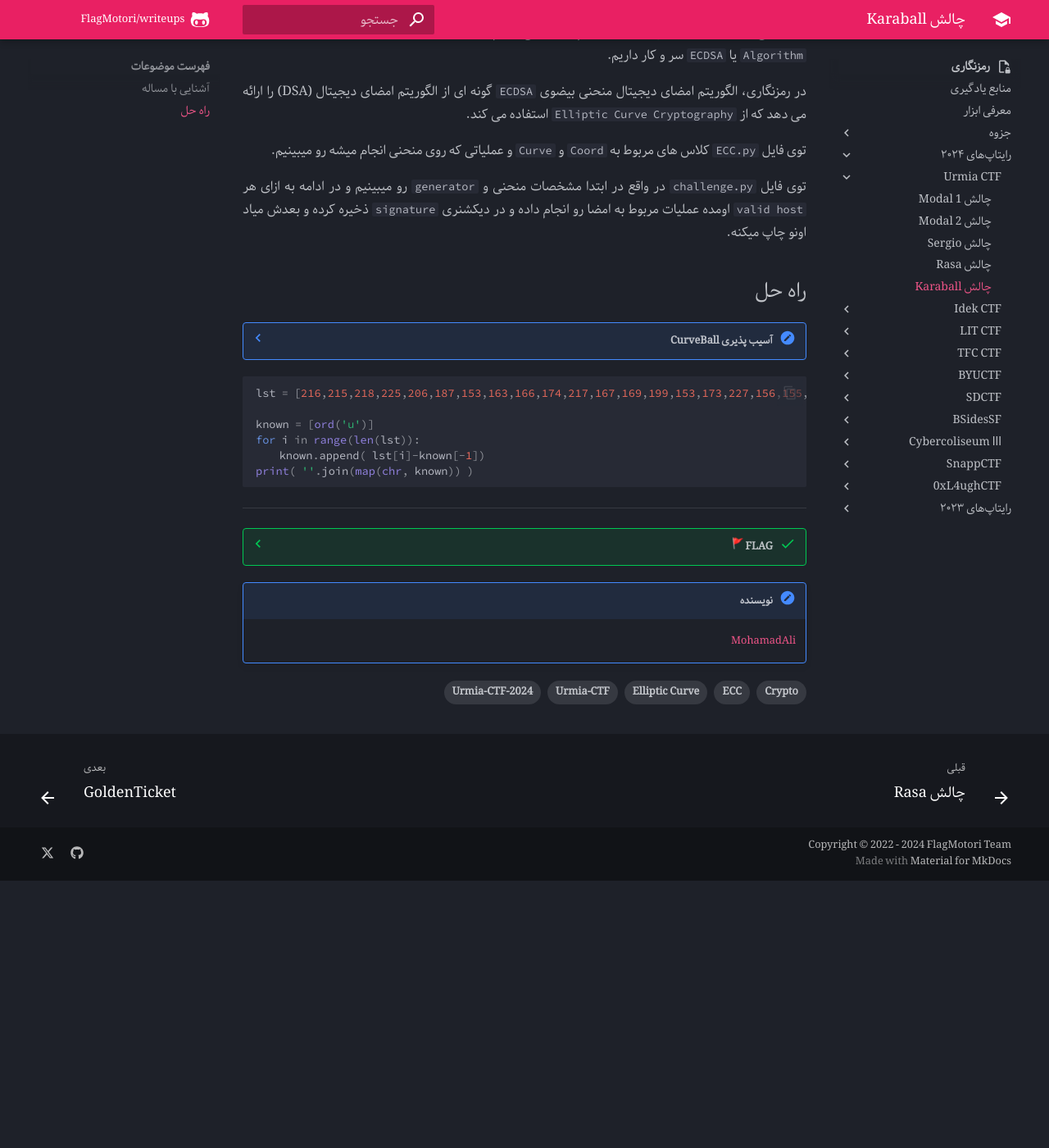
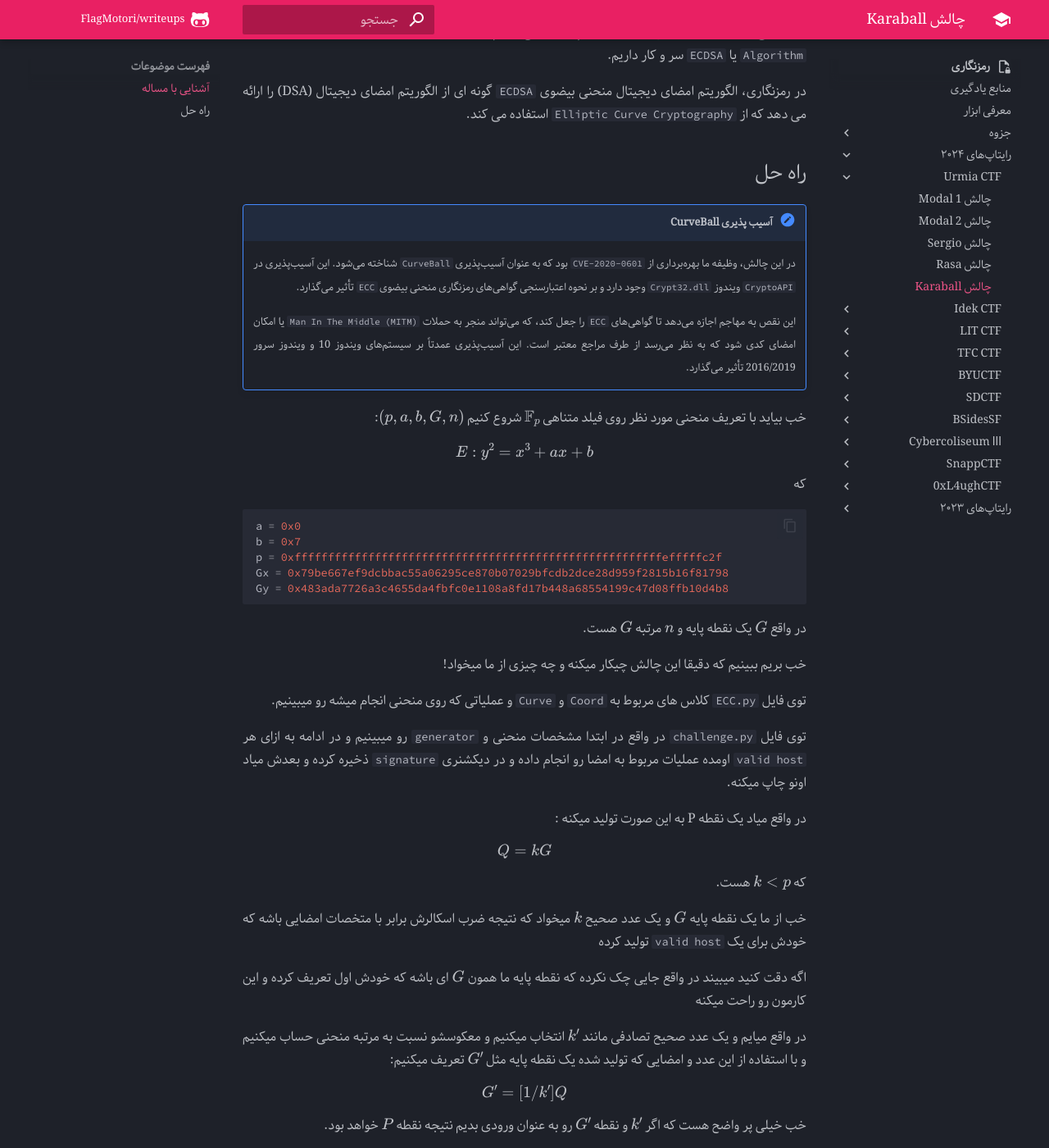
Before and after one commit to FlagMotori/writeups, an MkDocs documentation site: the page built from docs/crypto/writeups/2024/Urmia-CTF/Karaball.md, in a window 1280 px wide and 1400 px high, scrolled down 1572 px. Shown: the whole window at 82% size. Built offline with MkDocs 1.6.1 and Material for MkDocs 9.7.7, drawn with Linux system fonts in a browser that asks for light colours; emoji names are drawn with the system emoji font; formulas are drawn with MathJax 3; comment, search, counter and statistics services are not loaded; before the commit the page ends 2646 px from its top, so only the background shows below that; some of the changed text lies outside the part shown.

Commit message:
Karaball - urmiaCTF

````diff
--- a/docs/crypto/writeups/2024/Urmia-CTF/Karaball.md
+++ b/docs/crypto/writeups/2024/Urmia-CTF/Karaball.md
@@ -158,31 +158,94 @@
 
 در رمزنگاری، الگوریتم امضای دیجیتال منحنی بیضوی `ECDSA` گونه ای از الگوریتم امضای دیجیتال (DSA) را ارائه می دهد که از `Elliptic Curve Cryptography` استفاده می کند.
 
+
+## راه حل
+
+!!! note "آسیب پذیری CurveBall"
+    در این چالش، وظیفه ما بهره‌برداری از `CVE-2020-0601` بود که به عنوان آسیب‌پذیری `CurveBall` شناخته می‌شود. این آسیب‌پذیری در `CryptoAPI` ویندوز `Crypt32.dll` وجود دارد و بر نحوه اعتبارسنجی گواهی‌های رمزنگاری منحنی بیضوی `ECC` تأثیر می‌گذارد.
+
+    این نقص به مهاجم اجازه می‌دهد تا گواهی‌های `ECC` را جعل کند، که می‌تواند منجر به حملات `Man In The Middle (MITM)` یا امکان امضای کدی شود که به نظر می‌رسد از طرف مراجع معتبر است. این آسیب‌پذیری عمدتاً بر سیستم‌های ویندوز 10 و ویندوز سرور 2016/2019 تأثیر می‌گذارد.
+
+خب بیاید با تعریف منحنی مورد نظر روی فیلد متناهی $\mathbb{F}_p$ شروع کنیم $(p,a,b,G,n)$:
+
+$$E:y^2 = x^3 + ax + b$$
+
+که
+
+```py
+a = 0x0
+b = 0x7
+p = 0xfffffffffffffffffffffffffffffffffffffffffffffffffffffffefffffc2f
+Gx = 0x79be667ef9dcbbac55a06295ce870b07029bfcdb2dce28d959f2815b16f81798
+Gy = 0x483ada7726a3c4655da4fbfc0e1108a8fd17b448a68554199c47d08ffb10d4b8
+```
+در واقع $G$ یک نقطه پایه و $n$ مرتبه $G$ هست.
+
+خب بریم ببینیم که دقیقا این چالش چیکار میکنه و چه چیزی از ما میخواد!
+
 توی فایل `ECC.py` کلاس های مربوط به `Coord` و `Curve` و عملیاتی که روی منحنی انجام میشه رو میبینیم.
 
 توی فایل `challenge.py` در واقع در ابتدا مشخصات منحنی و `generator` رو میبینیم و در ادامه به ازای هر `valid host` اومده عملیات مربوط به امضا رو انجام داده و در دیکشنری `signature` ذخیره کرده و بعدش میاد اونو چاپ میکنه.
 
+در واقع میاد یک نقطه P به این صورت تولید میکنه :
 
-## راه حل
+$$Q = kG$$
 
-??? note "آسیب پذیری CurveBall"
-    در این چالش، وظیفه ما بهره‌برداری از `CVE-2020-0601` بود که به عنوان آسیب‌پذیری `CurveBall` شناخته می‌شود. این آسیب‌پذیری در `CryptoAPI` ویندوز `(Crypt32.dll)` وجود دارد و بر نحوه اعتبارسنجی گواهی‌های رمزنگاری منحنی بیضوی `ECC` تأثیر می‌گذارد.
+که $k < p$ هست.
 
-    این نقص به مهاجم اجازه می‌دهد تا گواهی‌های `ECC` را جعل کند، که می‌تواند منجر به حملات `Man In The Middle (MITM)` یا امکان امضای کدی شود که به نظر می‌رسد از طرف مراجع معتبر است. این آسیب‌پذیری عمدتاً بر سیستم‌های ویندوز 10 و ویندوز سرور 2016/2019 تأثیر می‌گذارد.
+خب از ما یک نقطه پایه $G$ و یک عدد صحیح $k$ میخواد که نتیجه ضرب اسکالرش برابر با متخصات امضایی باشه که خودش برای یک `valid host` تولید کرده
 
-```py
-lst = [216,215,218,225,206,187,153,163,166,174,217,167,169,199,153,173,227,156,155,199,203,156,96,155,222,210,207,163,148,196,200,171,187,225,233]
+اگه دقت کنید میبیند در واقع جایی چک نکرده که نقطه پایه ما همون $G$ ای باشه که خودش اول تعریف کرده و این کارمون رو راحت میکنه
 
-known = [ord('u')]
-for i in range(len(lst)):
-    known.append( lst[i]-known[-1])
-print( ''.join(map(chr, known)) )
+در واقع میایم و یک عدد صحیح تصادفی مانند $k'$ انتخاب میکنیم و معکوسشو نسبت به مرتبه منحنی حساب میکنیم و با استفاده از این عدد و امضایی که تولید شده یک نقطه پایه مثل $G'$ تعریف میکنیم:
+
+$$G' = [1/k']Q$$
+
+خب خیلی پر واضح هست که اگر $k'$ و نقطه $G'$ رو به عنوان ورودی بدیم نتیجه نقطه $P$ خواهد بود.
+
+
+```py title="solve.sage" linenums="1" hl_lines="15 20"
+a = 0x0
+b = 0x7
+p = 0xfffffffffffffffffffffffffffffffffffffffffffffffffffffffefffffc2f
+Gx = 0x79be667ef9dcbbac55a06295ce870b07029bfcdb2dce28d959f2815b16f81798
+Gy = 0x483ada7726a3c4655da4fbfc0e1108a8fd17b448a68554199c47d08ffb10d4b8
+
+# define elliptic curve
+E = EllipticCurve(GF(p), [a, b])
+
+# related signature
+Q = E("...", "...")
+CG = Zmod(E.order())
+
+# k'
+kprime = CG.random_element()
+
+kprimeinv = kprime.inverse_of_unit()
+
+# G'
+Gprime = ZZ(kprimeinv) * Q
 ```
 
+<center>
+ ![step1](step1.png)
+</center>
+
+<center>
+ ![step2](step2.png)
+</center>
+
+<center>
+ ![step3](step3.png)
+</center>
+
+<center>
+ ![step4](step4.png)
+</center>
 
 ---
 ??? success "FLAG :triangular_flag_on_post:"
-    <div dir="ltr">`uctf{Sh1r4z_Haf3zi3h_l00ks_p3aceFul}`</div>
+    <div dir="ltr">`uctf{TuRn_4runD_On_r3gu14r_0rd3r_l1k3_TABRIZ_S4at_7oWeR_cl0cK}`</div>
 
 
 !!! نویسنده
````
Also changed, not shown: docs/crypto/writeups/2024/Urmia-CTF/step1.png (added), docs/crypto/writeups/2024/Urmia-CTF/step2.png (added), docs/crypto/writeups/2024/Urmia-CTF/step3.png (added), docs/crypto/writeups/2024/Urmia-CTF/step4.png (added).
